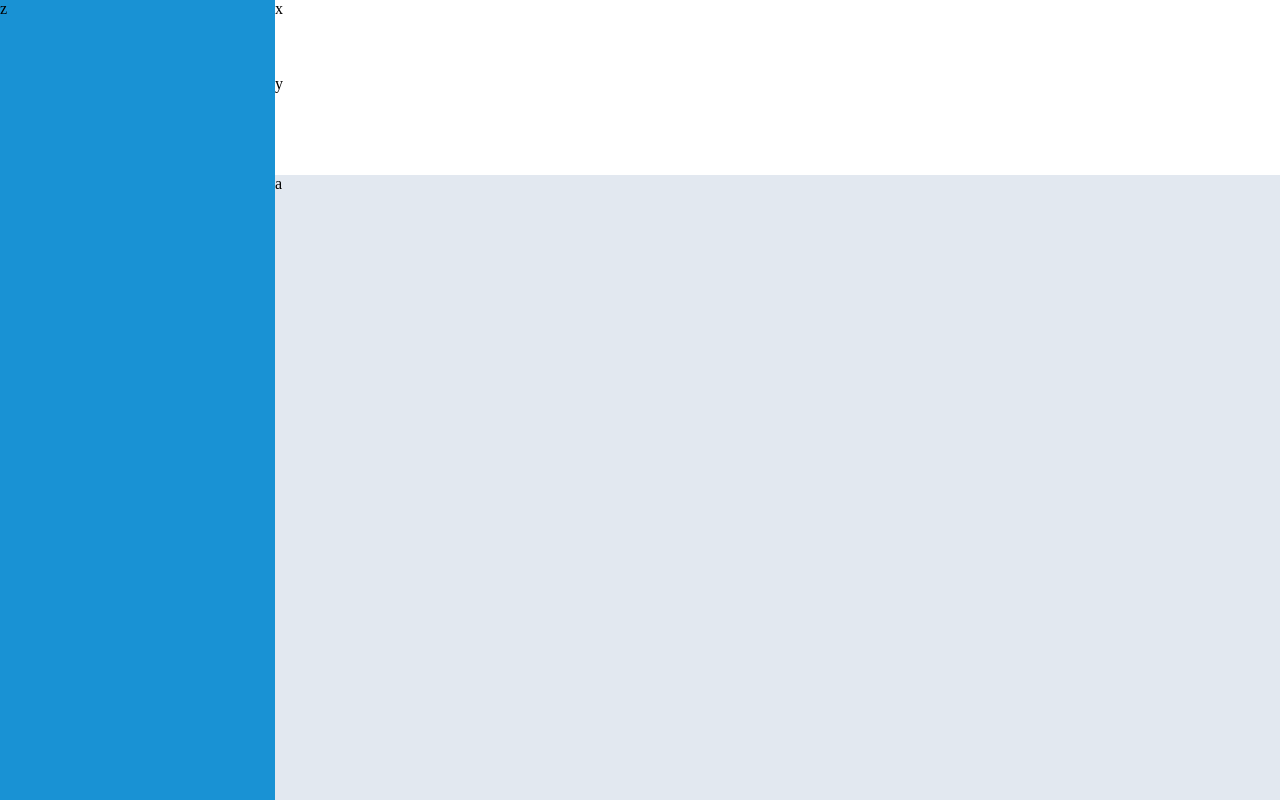
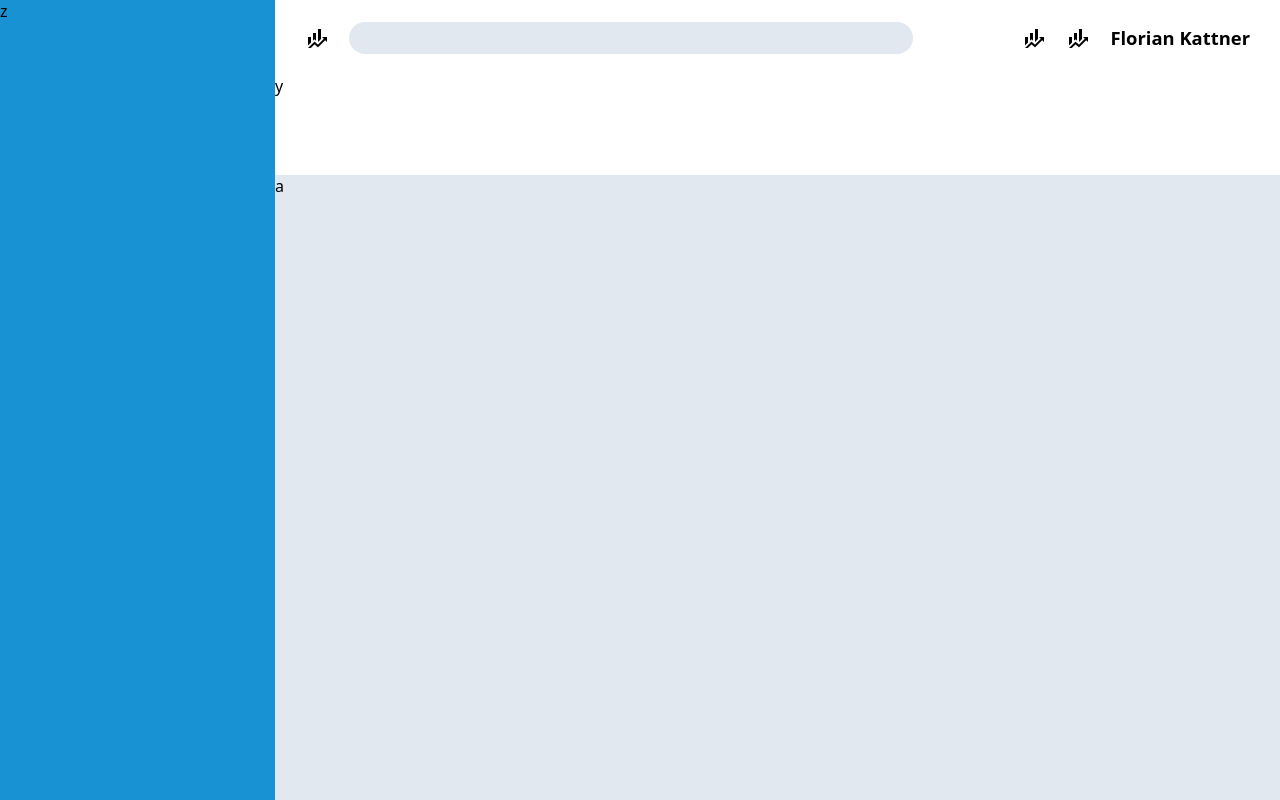
Before and after one commit to Sharaghe/dashboard, a plain HTML site: page index.html in a window 1280 px wide. Drawn offline with Linux system fonts and the light colour scheme.

Commit message:
Outline header section

```diff
--- a/index.html
+++ b/index.html
@@ -9,7 +9,13 @@
 </head>
 <body>
     <div class="container">
-        <header>x</header>
+        <header>
+            <img src="./img/finance.png" class="icon" alt="">
+            <input type="text">
+            <img src="./img/finance.png" class="icon alert" alt="">
+            <img src="./img/finance.png" class="icon profile-small" alt="">
+            <span class="username">Florian Kattner</span>
+        </header>
         <nav>y</nav>
         <aside>z</aside>
         <main>a</main>
--- a/style.css
+++ b/style.css
@@ -2,6 +2,8 @@ body {
     margin: 0;
     padding: 0;
     background: #e2e8f0;
+    font-size: 1em;
+    font-family: system-ui, -apple-system, BlinkMacSystemFont, 'Segoe UI', Roboto, Oxygen, Ubuntu, Cantarell, 'Open Sans', 'Helvetica Neue', sans-serif;
 }
 
 .container{
@@ -19,6 +21,11 @@ aside{
 header{
     grid-area: 1/2/2/3;
     background: white;
+    display: grid;
+    grid-template-columns: auto 5fr 1fr auto auto;
+    gap: 20px;
+    align-items: center;
+    padding: 0 30px;
 }
 
 nav{
@@ -29,3 +36,24 @@ nav{
 main{
     grid-area: 3/2/4/3;
 }
+
+.icon{
+    color: black;
+    filter: brightness(0%);
+}
+
+input{
+    background: #e2e8f0;
+    border-radius: 25px;
+    height: 30px;
+    border: none;
+}
+
+img.alert{
+    justify-self: end;
+}
+
+.username{
+    font-weight: bold;
+    font-size: 1.15rem;
+}
```
Also changed, not shown: img/finance.png (added).
